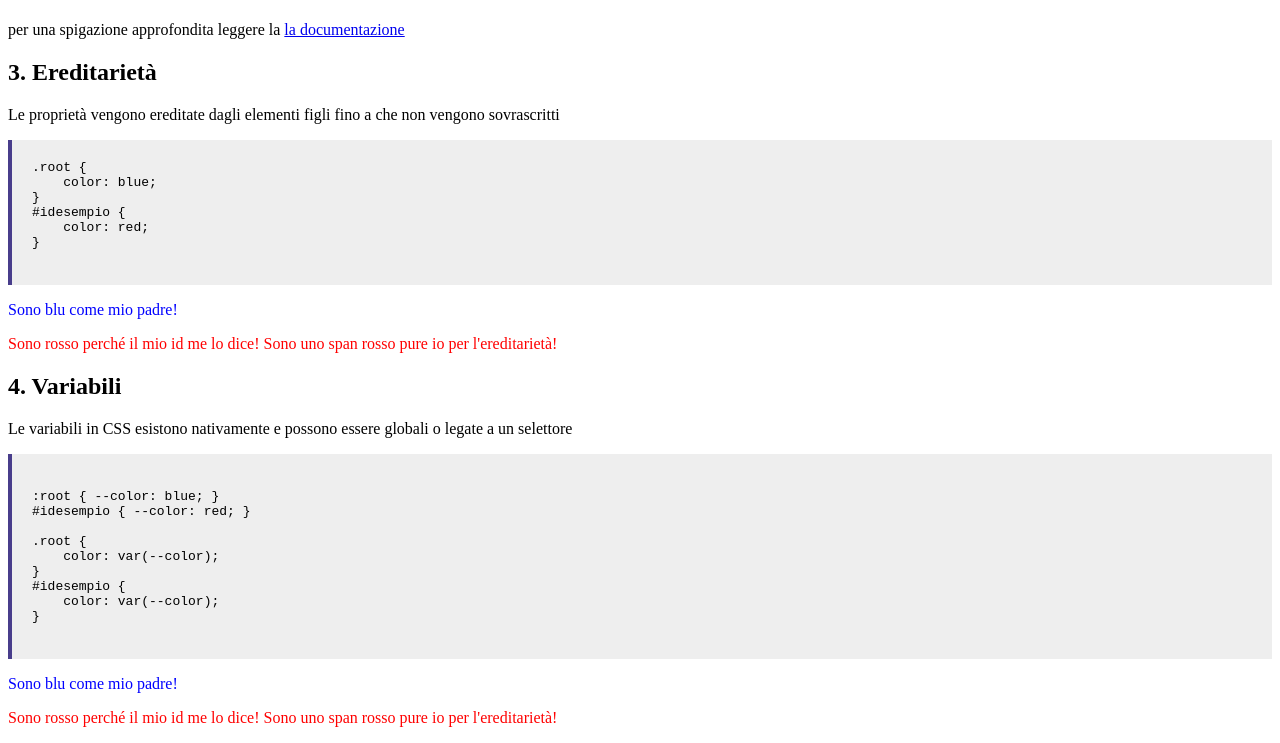
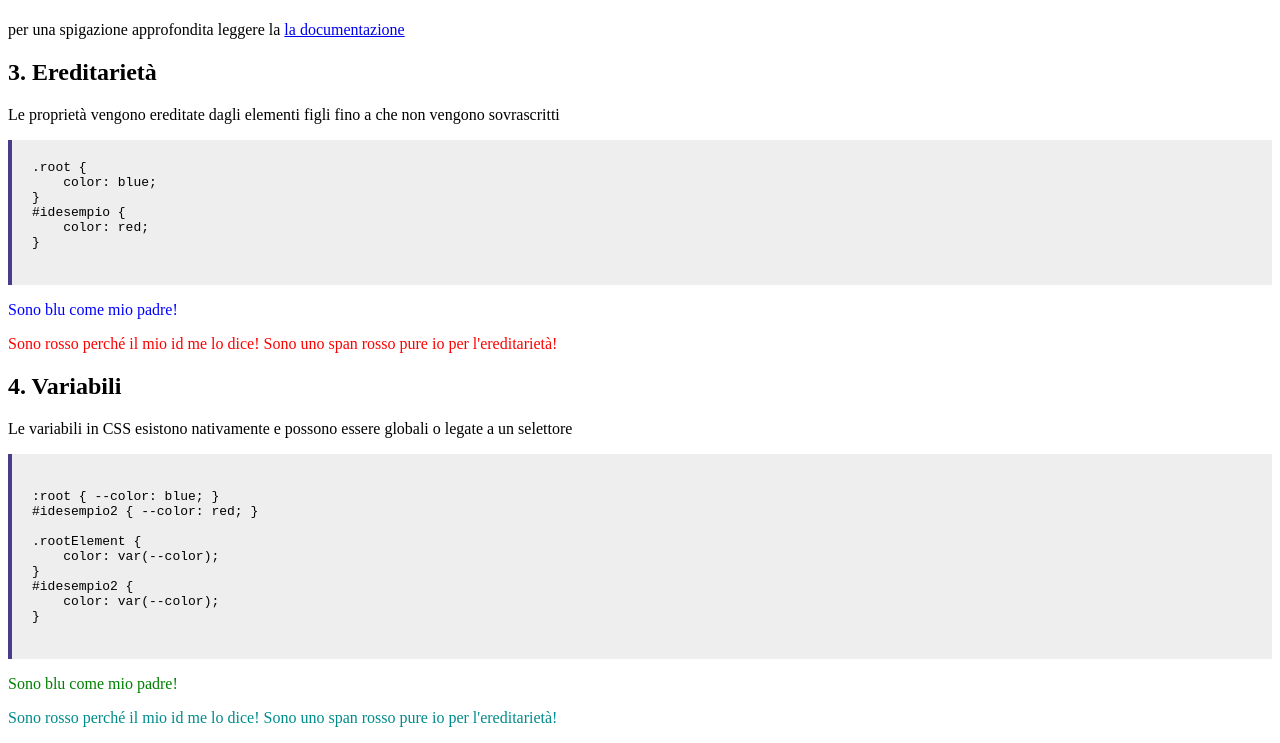
Before and after one commit to adellava/basic-html-css-workshop, a website: page 02_CSS/01_basic_concepts/01_syntax.html in a window 1280 px wide. Shown: the part 3070-3813 px from the top of the page. Drawn offline with Linux system fonts and the light colour scheme.

Commit message:
migliora esempio di codice

```diff
--- a/02_CSS/01_basic_concepts/01_syntax.html
+++ b/02_CSS/01_basic_concepts/01_syntax.html
@@ -378,33 +378,33 @@ article {
                 <code>
 
 :root { --color: blue; }
-#idesempio { --color: red; }
+#idesempio2 { --color: red; }
 
-.root {
+.rootElement {
     color: var(--color);
 }
-#idesempio {
+#idesempio2 {
     color: var(--color);
 }
                 </code>
             </pre>
             <style>
 
-            :root { --color: blue; }
-            #idesempio { --color: red; }
+            :root { --color: green; }
+            #idesempio2 { --color:darkcyan; }
 
-            #idesempio {
+            #idesempio2 {
                 color: var(--color);
             }
-            .root {
+            .rootElement {
                 color: var(--color);
             }
 
 
             </style>
-            <div class="root">
+            <div class="rootElement">
                 <p>Sono blu come mio padre!</p>
-                <p id="idesempio">
+                <p id="idesempio2">
 
                     Sono rosso perché il mio id me lo dice!
                     <span>Sono uno span rosso pure io per l'ereditarietà!</span>
```
